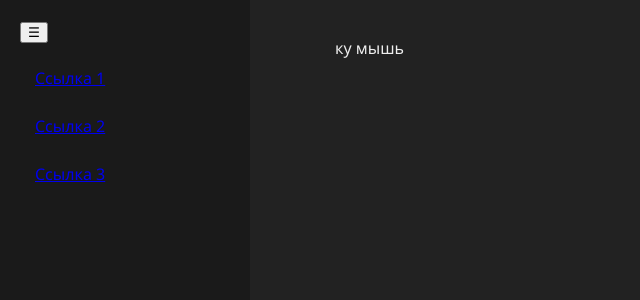
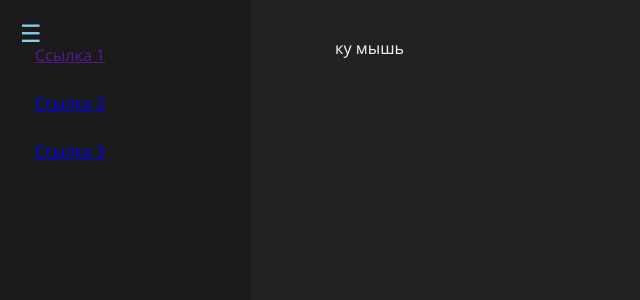
Before and after one commit to ct-y2024/notes, a Jekyll site: the page built from index.md, in a window 1280 px wide. Shown: the top 300 px of the page, without its empty margins (0-640 px from the left). Built offline with Jekyll 4.4.1, drawn with Linux system fonts in a browser that asks for light colours; our own code applies the rules of GitHub Pages for plain Markdown files.

Commit message:
buttong bug fixes

```diff
--- a/_layouts/default.html
+++ b/_layouts/default.html
@@ -8,11 +8,11 @@
 </head>
 <body>
   <div class="container">
+    <button class="toggle-button" id="toggle-button">☰</button>
     <div class="sidebar" id="sidebar">
-        <button class="toggle-button" id="toggle-button">☰</button>
         <nav>
             <ul>
-                <li><a href="#">Ссылка 1</a></li>
+                <li><a href="">Ссылка 1</a></li>
                 <li><a href="#">Ссылка 2</a></li>
                 <li><a href="#">Ссылка 3</a></li>
             </ul>
--- a/docs/style/style.css
+++ b/docs/style/style.css
@@ -8,6 +8,20 @@
 .container {
   display: flex;
   min-height: 100vh;
+}
+
+/* Стили для кнопки гамбургер-меню */
+.toggle-button {
+    background: none;
+    border: none;
+    color: #87CEEB;
+    font-size: 24px;
+    cursor: pointer;
+    padding: 10px; /*  padding вокруг кнопки */
+    position: absolute; /*  абсолютное позиционирование */
+    top: 10px; /*  отступ сверху */
+    left: 10px; /*  отступ слева */
+    z-index: 10; /*  гарантирует, что кнопка поверх сайдбара */
 }
 
 .sidebar {
@@ -70,14 +84,4 @@
     list-style: disc;
     padding-left: 20px;
   }
-
-  /* Стили для кнопки гамбургер-меню */
-  .toggle-button {
-    background: none;
-    border: none;
-    color: #87CEEB;
-    font-size: 24px;
-    cursor: pointer;
-    margin-bottom: 20px; /* Отступ под кнопкой */
-  }
 }
```
